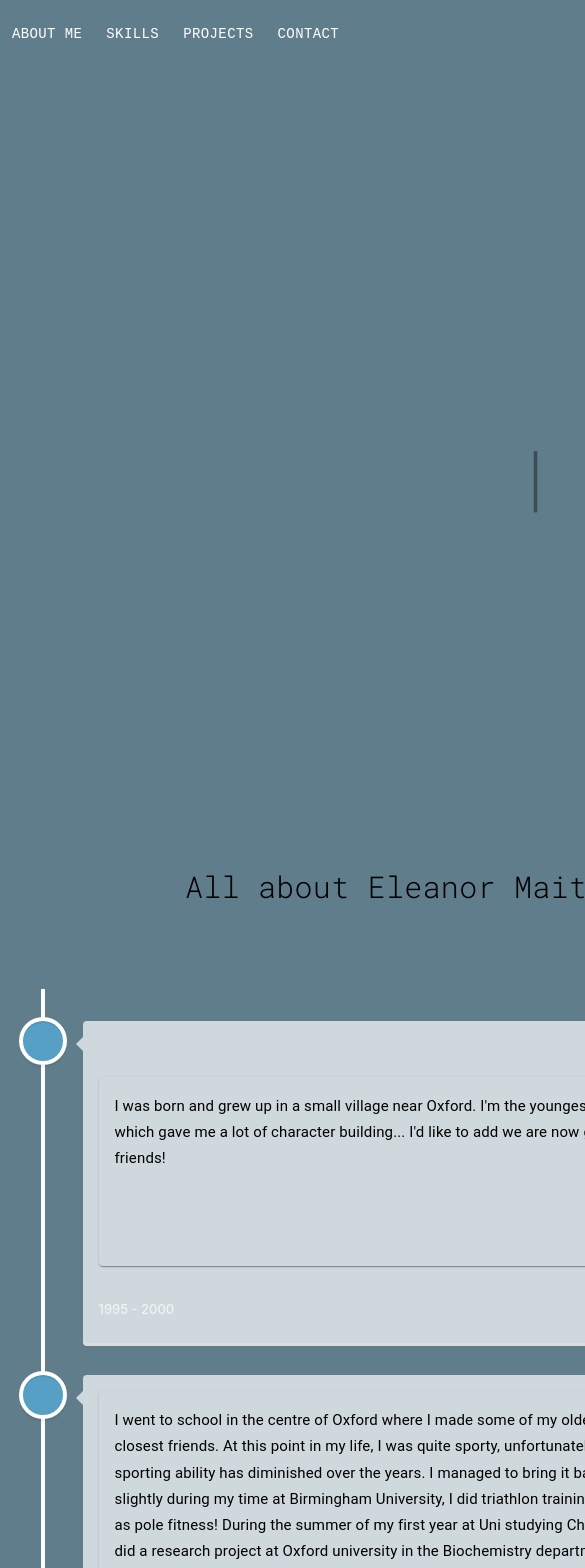
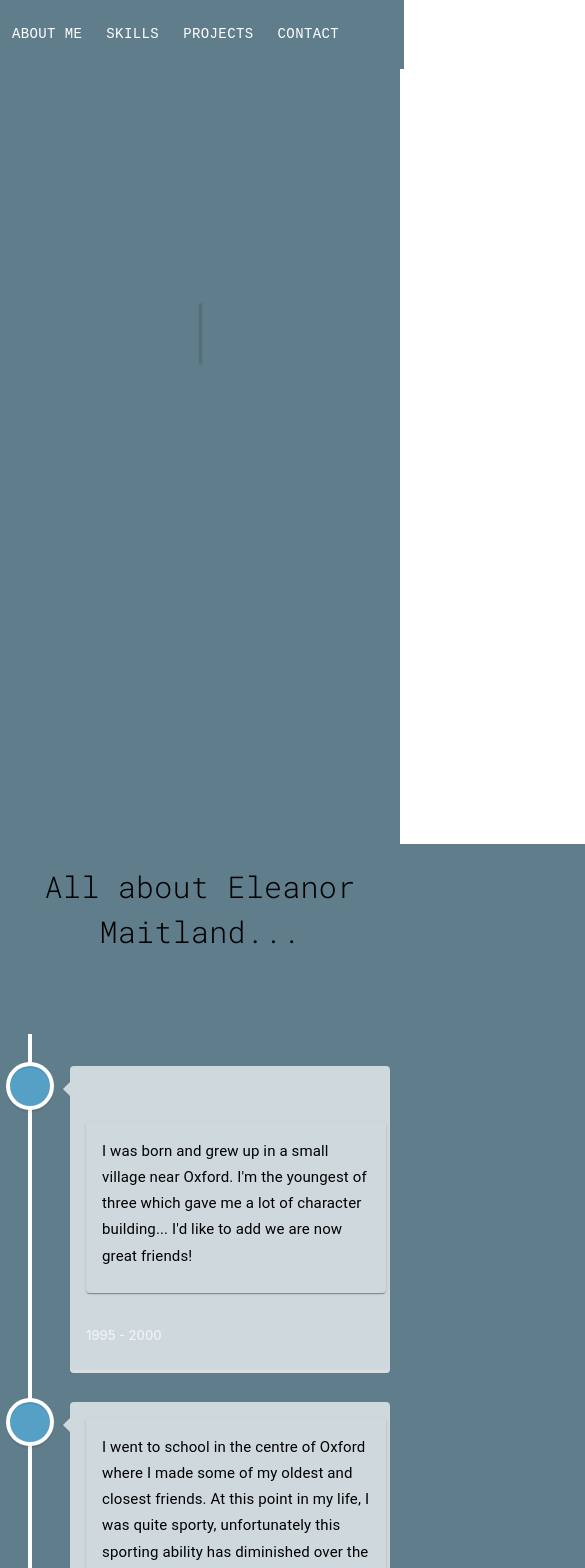
Before and after one commit to ermaitland/portfolio, a React (Create React App) app: page / in a window 390 px wide. Shown: the top 1568 px of the page, 585 px wide, since content can reach past the window. Built offline with nearby package versions, Linux system fonts and the light colour scheme; the HTML template or start-up script is replaced by a standard one.

Commit message:
updated: styling for mobile

```diff
--- a/src/styles/main.scss
+++ b/src/styles/main.scss
@@ -215,3 +215,57 @@
     padding-top: 20%;
   }
 }
+
+@media only screen and (max-width: 390px) {
+  .Home {
+    width: 400px;
+    margin-right: 0%;
+    .HomeText {
+      padding-top: 70%;
+    }
+  }
+  .navbar {
+    width: 400px;
+  }
+  .aboutMe {
+    width: 400px;
+    .title {
+      font-size: 30px;
+      font-family: 'Roboto Mono', monospace;
+    }
+    .card {
+      width: 300px;
+      padding-right: 0px;
+      img {
+        display: none;
+      }
+    }
+  }
+  .skills {
+    width: 400px;
+    height: 100%;
+  }
+  .Projects {
+    width: 400px;
+    display: flex;
+    justify-content: center;
+    .projectImage {
+      display: none;
+    }
+    .internal-text-projects {
+      p {
+        width: 350px;
+        padding-right: 50px;
+      }
+    }
+  }
+  .contact {
+    width: 400px;
+    .contacts-grid {
+      display: flex;
+      flex-direction: column;
+      width: 275px;
+      padding-left: 0px;
+    }
+  }
+}
```
